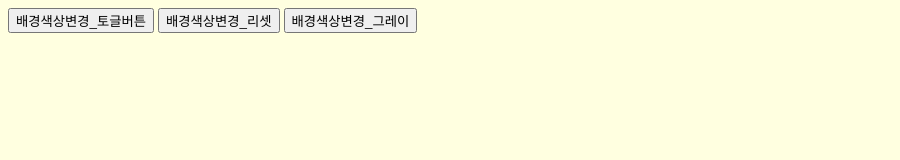
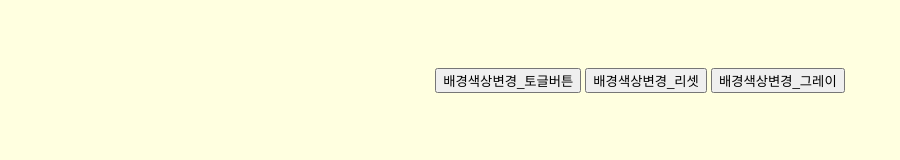
Before and after one commit to rlagustj12/bgcolor123456789, a plain HTML site: page index.html in a window 1280 px wide. Shown: the whole page, without its empty margins (0-900 px from the left). Drawn offline with Linux system fonts and the light colour scheme.

Commit message:
style_center_적용

```diff
--- a/index.html
+++ b/index.html
@@ -14,6 +14,14 @@
         }
         .bgcolor--gray{
             background-color: lightgray;
+        }
+
+        .btns{
+            position: relative;
+            top: 60px;
+            width: 600px;
+            margin: auto;
+            text-align: center;
         }
 
     </style>
```
